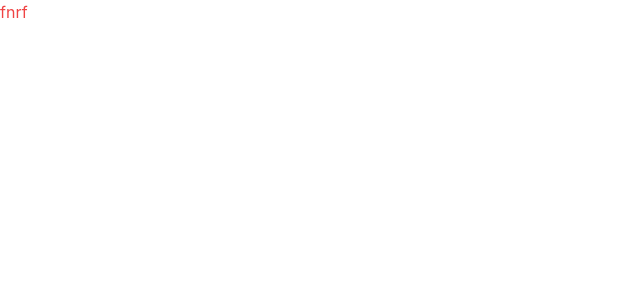
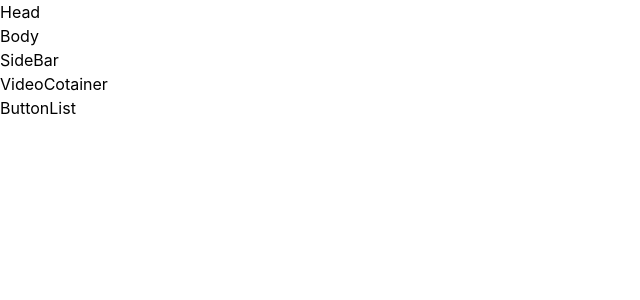
Before and after one commit to Ch-Praneeth1/YouTube_App, a React (Create React App) app: page / in a window 1280 px wide. Shown: the top 300 px of the page, without its empty margins (0-640 px from the left). Built offline with nearby package versions, Linux system fonts and the light colour scheme.

Commit message:
components creation for landing page

```diff
--- a/src/App.js
+++ b/src/App.js
@@ -1,9 +1,14 @@
 
 import './App.css';
+import Body from './components/Body';
+import Head from './components/Head';
 
 function App() {
   return (
-    <h1 className='text-red-500'>fnrf</h1>
+    <div>
+      <Head/>
+      <Body/>
+    </div>
   );
 };
 
--- /dev/null
+++ b/src/components/Body.js
@@ -0,0 +1,14 @@
+import React from 'react'
+import SideBar from './SideBar'
+import VideoCotainer from './VideoCotainer'
+
+const Body = () => {
+  return (
+    <div>Body
+        <SideBar/>
+        <VideoCotainer/>
+    </div>
+  )
+}
+
+export default Body
--- /dev/null
+++ b/src/components/ButtonList.js
@@ -0,0 +1,9 @@
+import React from 'react'
+
+const ButtonList = () => {
+  return (
+    <div>ButtonList</div>
+  )
+}
+
+export default ButtonList
--- /dev/null
+++ b/src/components/SideBar.js
@@ -0,0 +1,9 @@
+import React from 'react'
+
+const SideBar = () => {
+  return (
+    <div>SideBar</div>
+  )
+}
+
+export default SideBar
--- /dev/null
+++ b/src/components/VideoCard.js
@@ -0,0 +1,9 @@
+import React from 'react'
+
+const VideoCard = () => {
+  return (
+    <div>VideoCard</div>
+  )
+}
+
+export default VideoCard
--- /dev/null
+++ b/src/components/VideoCotainer.js
@@ -0,0 +1,12 @@
+import React from 'react'
+import ButtonList from './ButtonList'
+
+const VideoCotainer = () => {
+  return (
+    <div>VideoCotainer
+        <ButtonList/>
+    </div>
+  )
+}
+
+export default VideoCotainer
```
